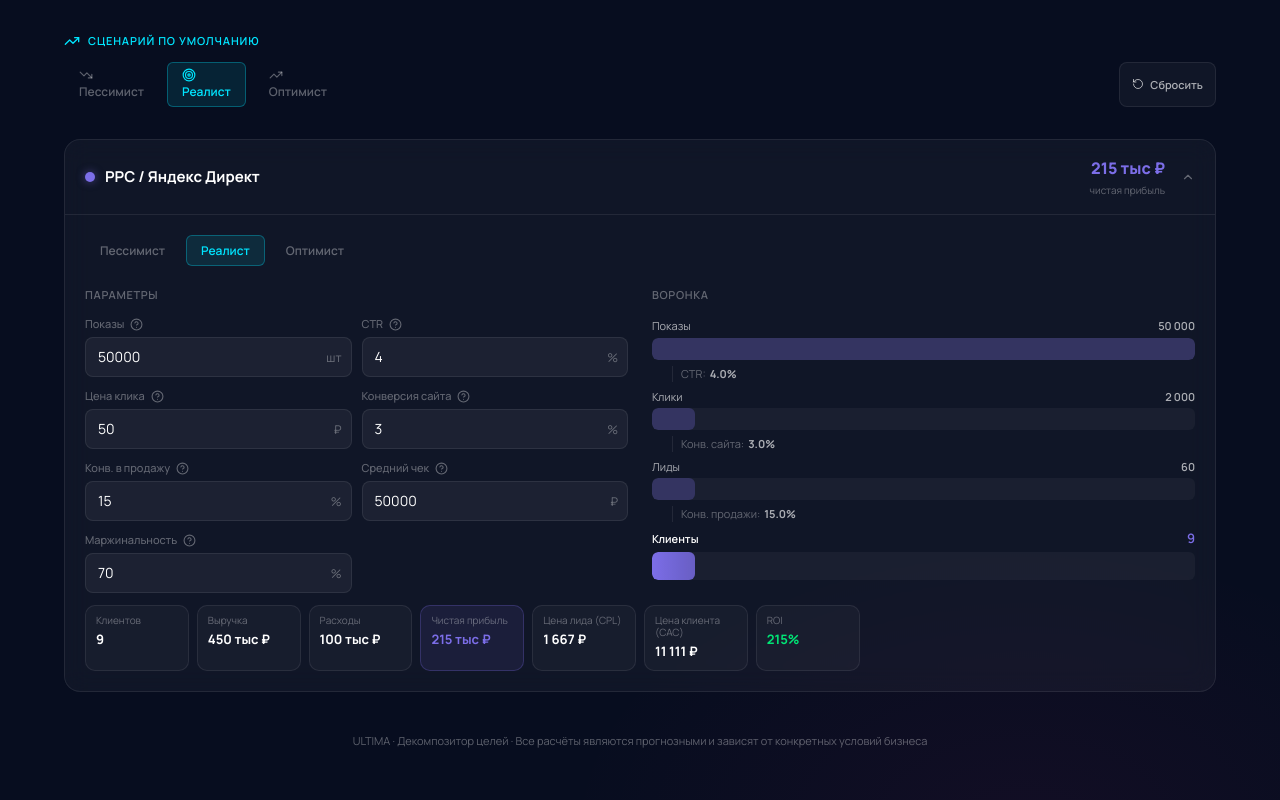
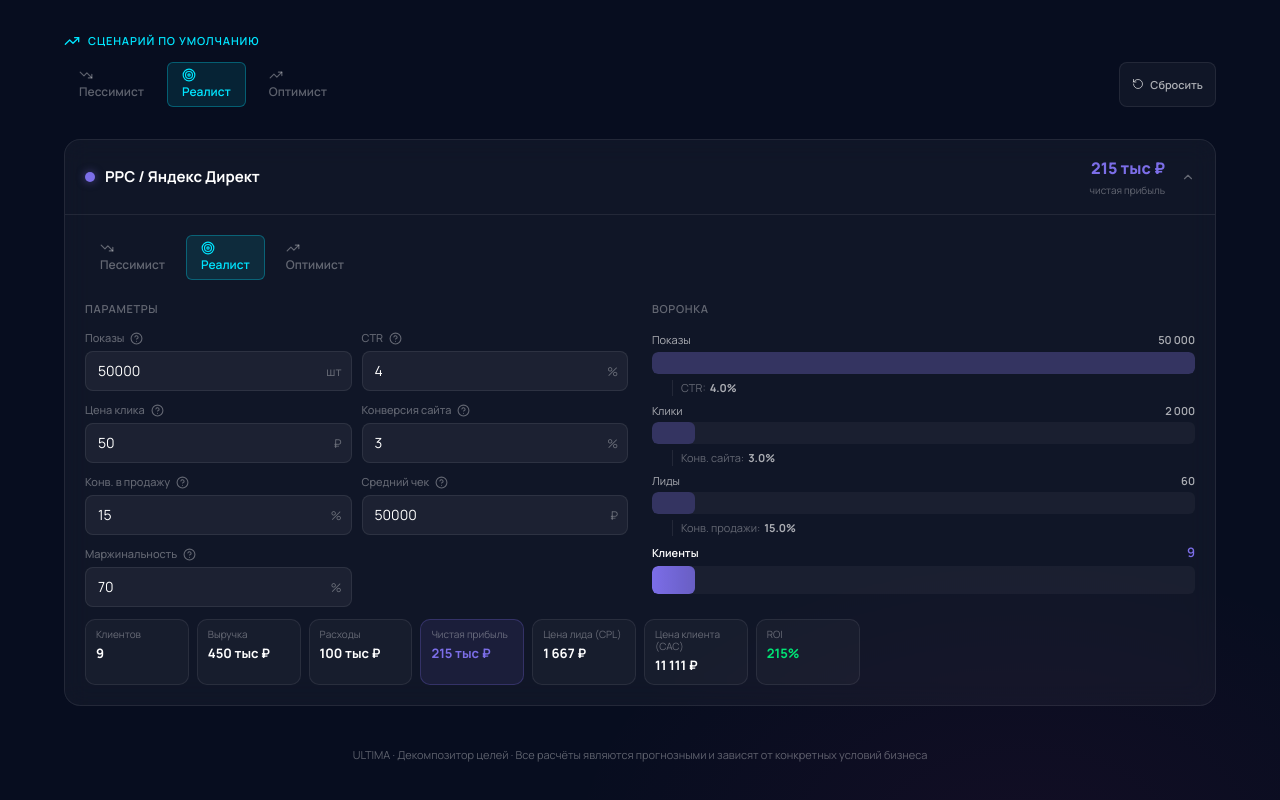
Before and after one commit to catherineYefi/Decomp_calcul, a React (Vite) app: page / in a window 1280 px wide. Shown: the part 772-1572 px from the top of the page. Built offline with nearby package versions, Linux system fonts and the light colour scheme; the HTML template or start-up script is replaced by a standard one.

Commit message:
Fix TypeScript errors for icon components

```diff
--- a/src/App.tsx
+++ b/src/App.tsx
@@ -1,5 +1,5 @@
 import { useState, useMemo, useCallback, useRef } from 'react';
-import { Target, TrendingUp, TrendingDown, Zap, Download, RotateCcw, ChevronDown, ChevronUp, AlertTriangle, Check } from 'lucide-react';
+import { Target, TrendingUp, TrendingDown, Zap, Download, RotateCcw, ChevronDown, ChevronUp, AlertTriangle, Check, LucideIcon } from 'lucide-react';
 import type { ChannelId, ScenarioKey, ChannelScenarios } from './types';
 import { CHANNELS, CHANNEL_MAP, getDefaultParams, applyScenario } from './channels';
 import { ParameterInput } from './components/ParameterInput';
@@ -8,7 +8,7 @@ import { MetricsGrid } from './components/MetricsGrid';
 import { formatRub, formatNum } from './utils';
 import './index.css';
 
-const SCENARIO_META: { key: ScenarioKey; label: string; icon: React.ComponentType<{size?: number}> }[] = [
+const SCENARIO_META: { key: ScenarioKey; label: string; icon: LucideIcon }[] = [
   { key: 'pessimist', label: 'Пессимист', icon: TrendingDown },
   { key: 'realist',   label: 'Реалист',   icon: Target },
   { key: 'optimist',  label: 'Оптимист',  icon: TrendingUp },
@@ -381,7 +381,7 @@ export default function App() {
                               setActiveChannelScenario(prev => ({ ...prev, [chId]: s.key }));
                             }}
                           >
-                            {s.emoji} {s.label}
+                            <s.icon size={14} /> {s.label}
                           </button>
                         ))}
                       </div>
```
Also changed, not shown: 7 other files (tests, documents, lock files or other folders).
